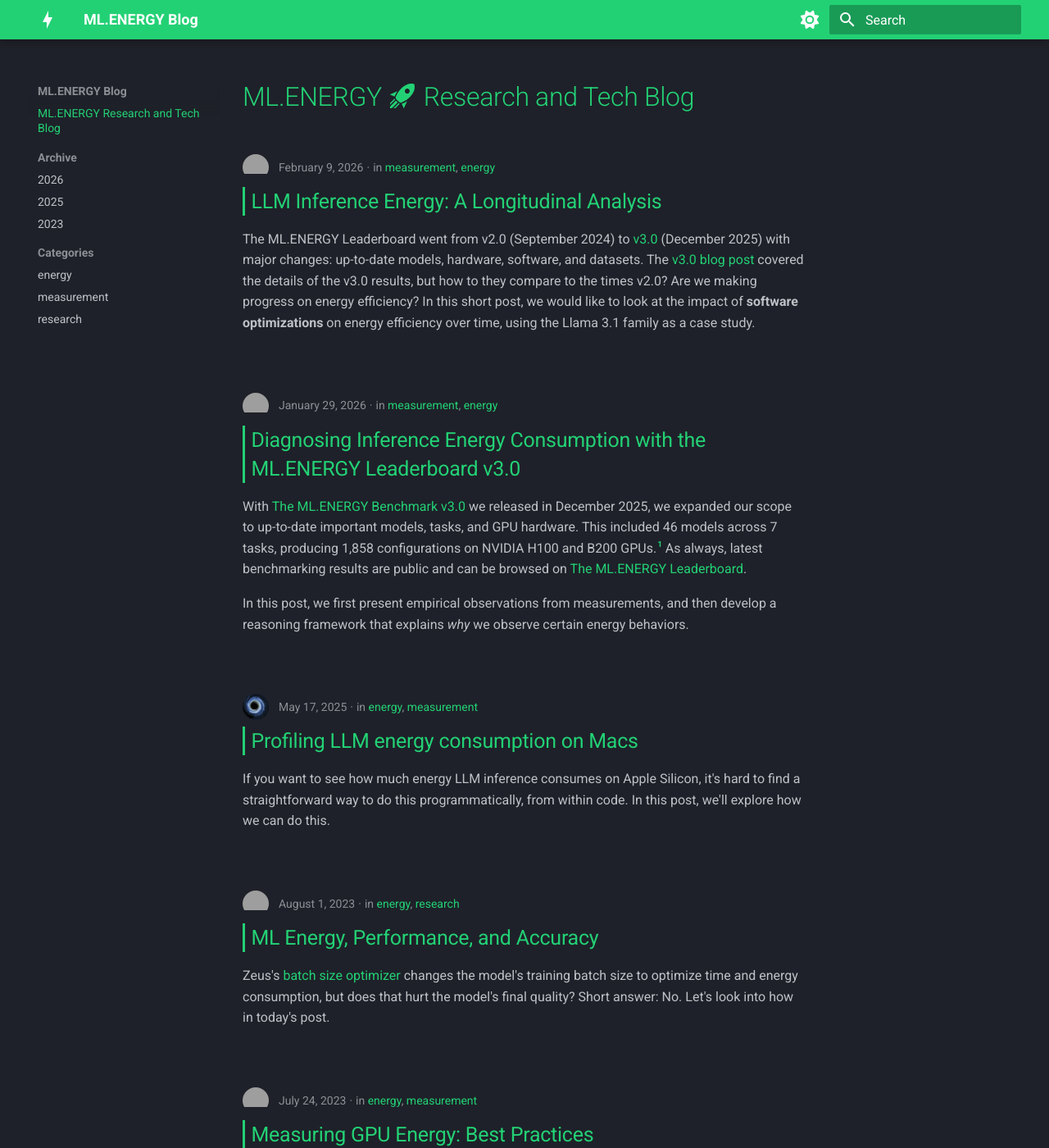
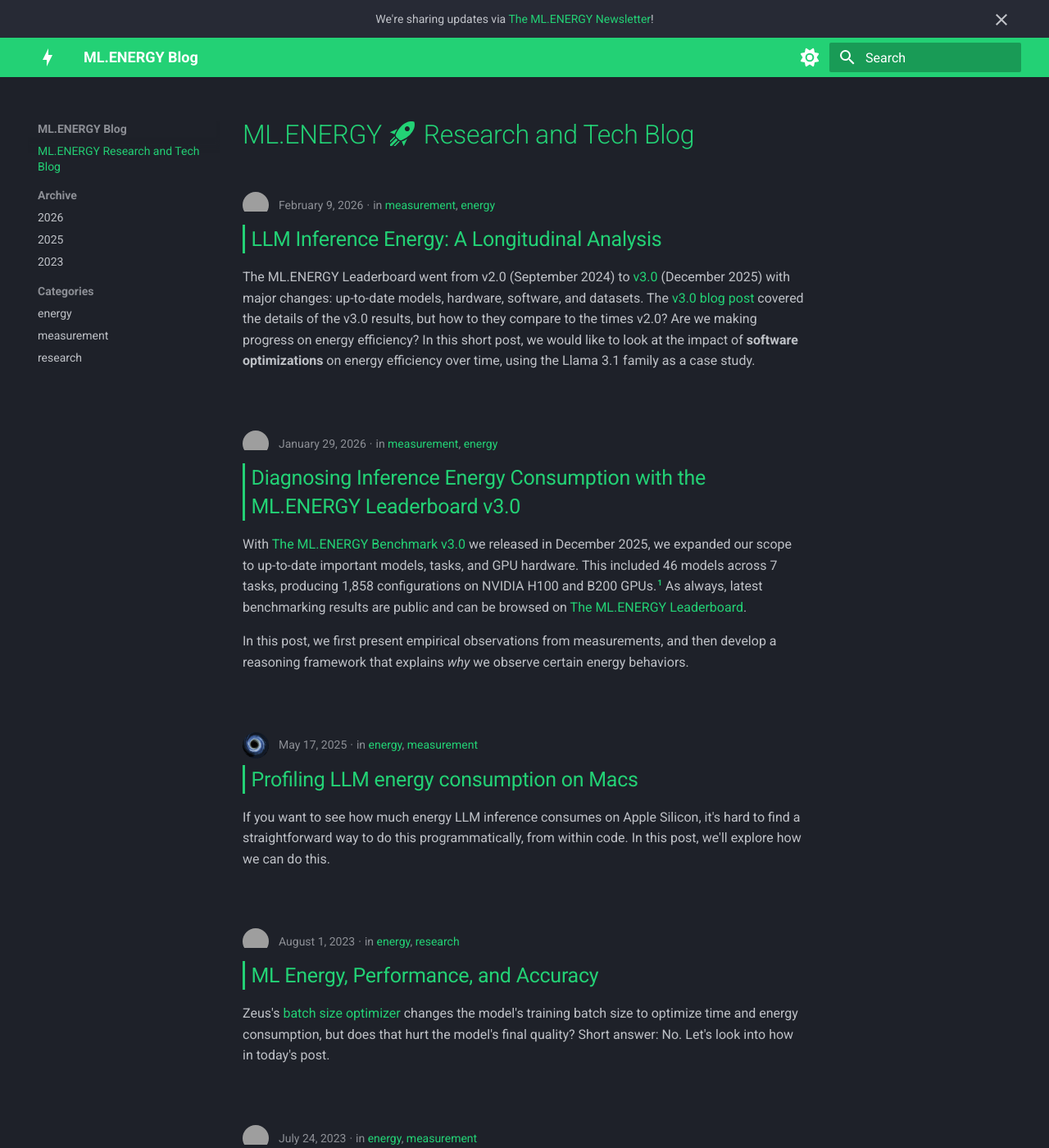
Before and after one commit to ml-energy/blog, an MkDocs documentation site: the page built from docs/index.md, in a window 1280 px wide and 1400 px high. Shown: the whole window at 82% size. Built offline with MkDocs 1.6.1 and Material for MkDocs 9.7.7, drawn with Linux system fonts in a browser that asks for light colours.

Commit message:
Add banner

```diff
--- a/docs/assets/css/custom.css
+++ b/docs/assets/css/custom.css
@@ -45,6 +45,16 @@
 .md-typeset figcaption {
   max-width: none;
   margin: 0 0.5em;
+}
+
+/* Announcement banner */
+.md-banner {
+  text-align: center;
+  background: var(--md-code-bg-color);
+  color: var(--md-default-fg-color);
+}
+.md-banner a {
+  color: var(--md-primary-fg-color);
 }
 
 /* Newsletter signup box */
--- a/docs/overrides/main.html
+++ b/docs/overrides/main.html
@@ -17,6 +17,10 @@
   <meta name="twitter:image" content="https://ml.energy/assets/img/og_image.png" />
 {% endblock %}
 
+{% block announce %}
+  We're sharing updates via <a href="https://buttondown.com/ml-energy">The ML.ENERGY Newsletter</a>!
+{% endblock %}
+
 {% block footer %}
 <div class="newsletter-signup">
   <div class="newsletter-content">
--- a/mkdocs.yml
+++ b/mkdocs.yml
@@ -19,6 +19,7 @@
     - navigation.instant.prefetch
     - content.tooltips
     - content.code.copy
+    - announce.dismiss
   palette:
     - scheme: slate
       primary: ml.energy
```
